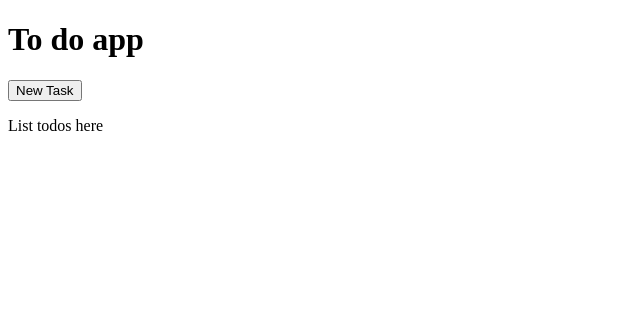
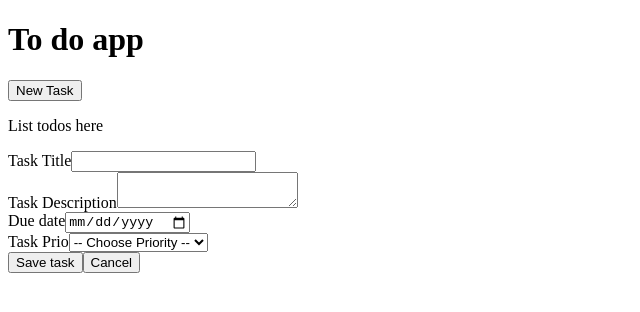
Before and after one commit to mikeski-aa/to-do-app-react, a React (Vite) app: page / in a window 1280 px wide. Shown: the top 312 px of the page, without its empty margins (0-640 px from the left). Built offline with nearby package versions, Linux system fonts and the light colour scheme.

Commit message:
working on submit form

```diff
--- a/src/App.jsx
+++ b/src/App.jsx
@@ -1,5 +1,6 @@
 import { useState } from "react";
 import { ToDoItems } from "./components/ToDoDetails";
+import { CreateNewTask } from "./components/NewTaskModal";
 import "./App.css";
 
 function App() {
@@ -9,6 +10,7 @@ function App() {
     <>
       <h1>To do app</h1>
       <ToDoItems />
+      <CreateNewTask />
     </>
   );
 }
--- a/src/components/NewTaskModal.jsx
+++ b/src/components/NewTaskModal.jsx
@@ -0,0 +1,40 @@
+// this function will be responsible for creating a new task
+// creating a new task means assigning a new task name, decription type of list, due date
+
+function CreateNewTask() {
+  return (
+    <div className="createNewTask">
+      <div className="taskName">
+        <label>Task Title</label>
+        <input type="text" />
+      </div>
+
+      <div className="taskDesc">
+        <label>Task Description</label>
+        <textarea />
+      </div>
+
+      <div className="dueDate">
+        <label>Due date</label>
+        <input type="date" />
+      </div>
+
+      <div className="taskPrio">
+        <label>Task Prio</label>
+        <select onChange={console.log("test")}>
+          <option>-- Choose Priority --</option>
+          <option>Low</option>
+          <option>Medium</option>
+          <option>High</option>
+        </select>
+      </div>
+
+      <div className="newTaskButtons">
+        <button>Save task</button>
+        <button>Cancel</button>
+      </div>
+    </div>
+  );
+}
+
+export { CreateNewTask };
```
